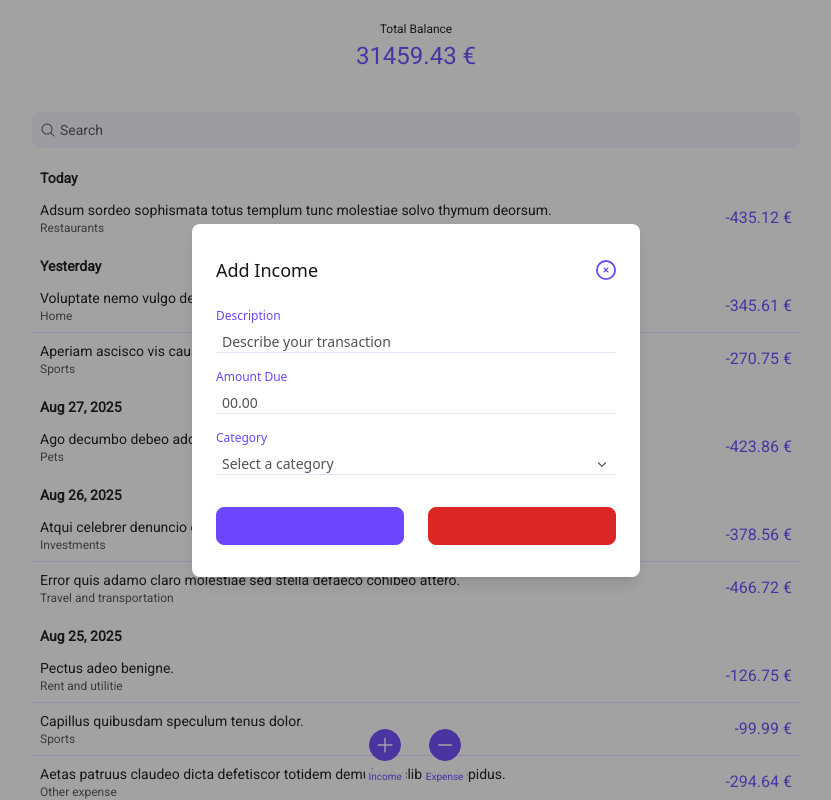
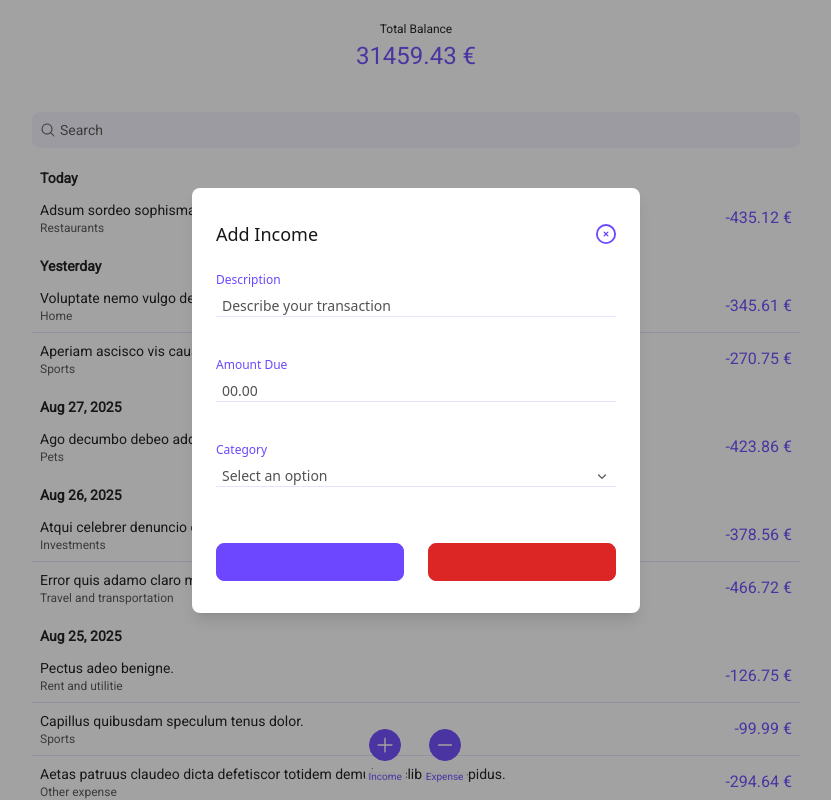
Before and after one commit to AzuZhou/finance-tracker, a Next.js app: page / in a window 1280 px wide. Both pictures are taken after a click on the button "Income". Shown: the top 800 px of the page, without its empty margins (224-1055 px from the left). Built offline with nearby package versions, Linux system fonts and the light colour scheme.

Commit message:
display field and form errors

```diff
--- a/eslint.config.js
+++ b/eslint.config.js
@@ -39,7 +39,8 @@ const eslintConfig = [
           "newlines-between": "always",
           alphabetize: { order: "asc", caseInsensitive: true }
         }
-      ]
+      ],
+      "no-duplicate-imports": "error"
     }
   },
   {
--- a/src/components/transactions/AddTransactionForm.tsx
+++ b/src/components/transactions/AddTransactionForm.tsx
@@ -7,77 +7,158 @@ import Form from "@/components/ui/Form";
 import FormInput from "@/components/ui/FormInput";
 import Select from "@/components/ui/Select";
 import { useTransactions } from "@/contexts/TransactionsContext";
-import { CATEGORIES } from "@/lib/contants";
+import { CATEGORIES, MAXIMUM_TRANSACTION_ABSOLUTE } from "@/lib/contants";
 import { TransactionType, CategoryType } from "@/lib/types";
 import calculateBalance from "@/lib/utils/calculateBalance";
 import canCreateTransaction from "@/lib/utils/canCreateTransaction";
 import getOptions from "@/lib/utils/getOptions";
+import validators from "@/lib/validators";
+
+type FieldState = { value: string; error: string | null };
+type FieldType = "category" | "amount" | "description";
+
+const initial = {
+  description: { value: "", error: null },
+  amount: { value: "", error: null },
+  category: { value: "", error: null }
+};
 
 const AddTransactionForm = ({ onClose, type }: { onClose: () => void; type: TransactionType }) => {
   const { transactions, addTransaction } = useTransactions();
 
-  const [description, setDescription] = useState("");
-  const [amount, setAmount] = useState("");
-  const [category, setCategory] = useState<CategoryType | null>(null);
+  const [formState, setFormState] = useState<null | "submitting" | "failure" | "error">(null);
+
+  const [fields, setFields] = useState<Record<string, FieldState>>(initial);
+
+  const updateField = (fieldName: FieldType, newValue: string) => {
+    setFields((prev) => {
+      const prevField = prev[fieldName];
+
+      const valueHasChanged = prevField.value !== newValue;
+
+      const nextError = formState === "error" && valueHasChanged ? null : prevField.error;
+
+      const nextField = { value: newValue, error: nextError };
+
+      if (nextField.value === prevField.value && nextField.error === prevField.error) {
+        return prev;
+      }
+
+      return { ...prev, [fieldName]: nextField };
+    });
+  };
+
+  const getFieldsWithErrors = () => {
+    let hasError = false;
+    const newFields = { ...fields };
+
+    const descriptionError = validators.description(fields.description.value);
+    if (descriptionError !== null) {
+      hasError = true;
+      newFields.description = {
+        ...fields.description,
+        error: descriptionError
+      };
+    }
+
+    const amountError = validators.amount(fields.amount.value);
+    if (amountError !== null) {
+      hasError = true;
+      newFields.amount = { ...fields.amount, error: amountError };
+    }
+
+    const categoryError = validators.category(fields.category.value);
+    if (categoryError !== null) {
+      hasError = true;
+      newFields.category = { ...fields.category, error: categoryError };
+    }
+
+    return hasError ? newFields : null;
+  };
 
   const handleSubmit = (e: React.FormEvent<HTMLFormElement>) => {
     e.preventDefault();
 
-    if (!amount || !description || !category) return;
+    const fieldsWithErrors = getFieldsWithErrors();
 
+    if (fieldsWithErrors === null) {
       const newTransaction = {
-      description,
-      amount: type === "expense" ? -parseFloat(amount) : +parseFloat(amount),
+        description: fields.description.value,
+        amount:
+          type === "expense" ? -parseFloat(fields.amount.value) : +parseFloat(fields.amount.value),
         type,
-      category,
+        category: fields.category.value !== null ? (fields.category.value as CategoryType) : "",
         id: faker.string.uuid(),
         date: new Date().toISOString().slice(0, 16)
       };
       const currentBalance = calculateBalance(transactions);
 
       if (canCreateTransaction(newTransaction, currentBalance)) {
+        setFormState("submitting");
         addTransaction(newTransaction);
+
+        setFields(initial);
+        setFormState(null);
+        onClose();
+      } else {
+        setFormState("failure");
       }
-
-    onClose();
+    } else {
+      setFields(fieldsWithErrors);
+      setFormState("error");
+    }
   };
 
   return (
+    <>
+      {formState === "failure" && (
+        <span className="mb-5 text-xs font-semibold text-[var(--error-color)]">
+          An error was encountered. Plese try again.
+        </span>
+      )}
+
       <Form
         onSubmit={handleSubmit}
         onClose={onClose}
         submitLabel={`Create new ${type}`}
         cancelLabel="Cancel transaction"
+        disabled={formState === "submitting" || formState === "failure"}
       >
         <FormInput
           label="Description"
           name="description"
-        value={description}
+          value={fields.description.value}
           placeholder="Describe your transaction"
           maxLength={30}
-        setValue={setDescription}
+          onChange={(value) => updateField("description", value)}
           validate={(value) => /^[a-zA-Z0-9\s.,!?'-]*$/.test(value)}
+          error={fields.description.error}
         />
 
         <FormInput
           label="Amount Due"
           name="amount"
           placeholder="00.00"
-        value={amount}
-        setValue={setAmount}
-        validate={(value) => /^\d*\.?\d{0,2}$/.test(value)}
+          value={fields.amount.value}
+          onChange={(value) => updateField("amount", value)}
+          validate={(value) => {
+            return (
+              /^\d*\.?\d{0,2}$/.test(value) && parseFloat(value) <= MAXIMUM_TRANSACTION_ABSOLUTE
+            );
+          }}
+          error={fields.amount.error}
         />
 
         <Select
           label="Category"
           name="category"
-        value={category}
-        setValue={setCategory}
-        defaultOption="Select a category"
+          value={fields.category.value}
+          onChange={(value) => updateField("category", value)}
           groupedOptions={getOptions(CATEGORIES, type)}
-        isMandatory
+          error={fields.category.error}
         />
       </Form>
+    </>
   );
 };
 
--- a/src/components/transactions/FilterTransactionsForm.tsx
+++ b/src/components/transactions/FilterTransactionsForm.tsx
@@ -11,6 +11,8 @@ import { CATEGORIES } from "@/lib/contants";
 import { TransactionFilters, DateRangeType, TransactionType, CategoryType } from "@/lib/types";
 import getOptions from "@/lib/utils/getOptions";
 
+const categoryDefault = { value: "default-category-option", label: "Select a category" };
+
 const FilterTransactionsForm = ({
   setFilters,
   onClose
@@ -19,7 +21,9 @@ const FilterTransactionsForm = ({
   onClose: () => void;
 }) => {
   const [description, setDescription] = useState("");
-  const [category, setCategory] = useState<CategoryType | null>(null);
+  const [category, setCategory] = useState<CategoryType | typeof categoryDefault.value>(
+    categoryDefault.value
+  );
   const [type, setType] = useState<TransactionType | null>(null);
   const [dateRange, setDateRange] = useState<DateRangeType>({
     from: null,
@@ -33,7 +37,7 @@ const FilterTransactionsForm = ({
   };
 
   useEffect(() => {
-    setCategory(null);
+    setCategory(categoryDefault.value);
   }, [type]);
 
   return (
@@ -44,7 +48,7 @@ const FilterTransactionsForm = ({
         value={description}
         placeholder="Describe your transaction"
         maxLength={30}
-        setValue={setDescription}
+        onChange={setDescription}
         validate={(value) => /^[a-zA-Z0-9\s.,!?'-]*$/.test(value)}
       />
 
@@ -61,8 +65,9 @@ const FilterTransactionsForm = ({
         label="Category"
         name="category"
         value={category}
-        setValue={setCategory}
-        defaultOption="Select a category"
+        onChange={setCategory}
+        defaultLabel={categoryDefault.label}
+        defaultValue={categoryDefault.value}
         groupedOptions={getOptions(CATEGORIES, type)}
       />
 
--- a/src/components/ui/Button.tsx
+++ b/src/components/ui/Button.tsx
@@ -24,7 +24,7 @@ const Button = ({
   return (
     <button
       type={type}
-      className={`w-full cursor-pointer rounded-lg border py-3.5 text-sm font-medium sm:py-2 ${variantStyles[variant as ButtonVariant]} ${disabled ? "cursor-not-allowed" : ""}}`}
+      className={`w-full cursor-pointer rounded-lg border py-3.5 text-sm font-medium sm:py-2 ${variantStyles[variant as ButtonVariant]} ${disabled ? "cursor-not-allowed opacity-50" : ""}}`}
       disabled={disabled}
       {...props}
     >
--- a/src/components/ui/Form.tsx
+++ b/src/components/ui/Form.tsx
@@ -8,6 +8,7 @@ export type FormProps = {
   onClose: () => void;
   submitLabel?: string;
   cancelLabel?: string;
+  disabled?: boolean;
 };
 
 const Form = ({
@@ -15,13 +16,16 @@ const Form = ({
   onSubmit,
   onClose,
   submitLabel = "Accept",
-  cancelLabel = "Cancel"
+  cancelLabel = "Cancel",
+  disabled = false
 }: FormProps) => {
   return (
     <form onSubmit={onSubmit} className="flex flex-col gap-4">
       {children}
       <div className="mt-4 flex flex-col gap-4 sm:flex-row sm:justify-center sm:gap-6">
-        <Button type="submit">{submitLabel}</Button>
+        <Button type="submit" disabled={disabled}>
+          {submitLabel}
+        </Button>
         <Button type="button" variant="secondary" onClick={onClose}>
           {cancelLabel}
         </Button>
--- a/src/components/ui/FormInput.tsx
+++ b/src/components/ui/FormInput.tsx
@@ -2,19 +2,19 @@
 
 type FormInputType = {
   name: string;
-  value: string;
+  value: string | null;
   placeholder: string;
   label: string;
-  setValue: (value: string) => void;
+  onChange: (value: string) => void;
   validate?: (value: string) => boolean;
   maxLength?: number;
-  error?: string;
+  error?: string | null;
   type?: string;
 };
 
 const FormInput = ({
   value,
-  setValue,
+  onChange,
   name,
   placeholder,
   label,
@@ -23,19 +23,18 @@ const FormInput = ({
   error,
   type = "text"
 }: FormInputType) => {
-  const handleChage = (e: React.ChangeEvent<HTMLInputElement>) => {
+  const handleChange = (e: React.ChangeEvent<HTMLInputElement>) => {
     const { value } = e.target;
 
     if (validate && !validate(value)) return;
-
     if (maxLength && value.length > maxLength) return;
 
-    setValue(value);
+    onChange(value);
   };
 
   return (
-    <div className="flex flex-col gap-2">
-      <label htmlFor={`${name}-input`} className="text-xs text-[var(--primary-color)]">
+    <div className="flex flex-col">
+      <label htmlFor={`${name}-input`} className="mb-2 text-xs text-[var(--primary-color)]">
         {label}
       </label>
       <input
@@ -44,10 +43,13 @@ const FormInput = ({
         id={`${name}-input`}
         name={name}
         placeholder={placeholder}
-        value={value}
-        onChange={handleChage}
+        value={value === null ? "" : value}
+        onChange={handleChange}
       />
-      {error && <span className="text-xs text-[var(--error-color)]">{error}</span>}
+
+      {error !== undefined && (
+        <span className="mt-2 min-h-4 text-[10px] text-[var(--error-color)]">{error ?? ""}</span>
+      )}
     </div>
   );
 };
--- a/src/components/ui/Select.tsx
+++ b/src/components/ui/Select.tsx
@@ -10,41 +10,44 @@ import {
 } from "@headlessui/react";
 import { ChevronDownIcon } from "@heroicons/react/20/solid";
 
-import { GroupedOptions } from "@/lib/types";
+import { CategoryType, GroupedOptions } from "@/lib/types";
 
 type SelectProps = {
   label: string;
   name: string;
-  setValue: (value: string | null) => void;
-  defaultOption: string;
-  value: string | null;
+  onChange: (value: CategoryType) => void;
+  defaultValue?: string;
+  defaultLabel?: string;
+  value: CategoryType;
   groupedOptions: GroupedOptions;
-  isMandatory?: boolean;
   disabled?: boolean;
+  error?: string | null;
 };
 
 const Select = ({
   label,
   name,
-  setValue,
+  onChange,
   value,
-  defaultOption,
+  defaultLabel = "Select an option",
+  defaultValue,
   groupedOptions,
-  isMandatory,
-  disabled
+  disabled,
+  error
 }: SelectProps) => {
   const selectedOptionLabel =
     groupedOptions.flatMap((group) => group.options).find((opt) => opt.value === value)?.label ??
-    defaultOption;
+    defaultLabel;
   const multipleOptionGroups = groupedOptions.length > 1;
 
   return (
-    <Field className="flex flex-col gap-2 data-disabled:opacity-50" disabled={disabled}>
-      <Label className="text-xs text-[var(--primary-color)]">{label}</Label>
+    <div className="flex flex-col">
+      <Field className="flex flex-col data-disabled:opacity-50" disabled={disabled}>
+        <Label className="mb-2 text-xs text-[var(--primary-color)]">{label}</Label>
 
-      <Listbox name={name} value={value} onChange={setValue}>
+        <Listbox name={name} onChange={onChange}>
           <ListboxButton
-          value={value === null ? undefined : value}
+            value={value}
             className={`relative border-b-1 border-[var(--secondary-color)] text-start indent-1.5 text-sm data-disabled:cursor-not-allowed ${value ? "" : "text-[var(--text-muted)]"}`}
           >
             {selectedOptionLabel}
@@ -59,15 +62,13 @@ const Select = ({
             transition
             className="max-h-36 w-(--button-width) overflow-y-auto rounded-b-sm border border-[var(--foreground)] bg-[var(--foreground)] px-2"
           >
-          {!isMandatory && (
             <ListboxOption
-              key={"default-option-select"}
-              value={null}
+              key={defaultValue}
+              value={defaultValue ?? null}
               className="text-[var(--primary-color) mt-2 cursor-default py-1 text-sm text-[var(--text-muted)] data-[headlessui-state~=active]:text-[var(--primary-color)] data-[headlessui-state~=selected]:text-[var(--primary-color)]"
             >
-              {defaultOption}
+              {defaultLabel}
             </ListboxOption>
-          )}
 
             {groupedOptions.map(({ groupLabel, options }) => (
               <div
@@ -94,6 +95,11 @@ const Select = ({
           </ListboxOptions>
         </Listbox>
       </Field>
+
+      {error !== undefined && (
+        <span className="mt-2 min-h-4 text-[10px] text-[var(--error-color)]">{error ?? ""}</span>
+      )}
+    </div>
   );
 };
 
--- a/src/lib/contants.ts
+++ b/src/lib/contants.ts
@@ -23,13 +23,13 @@ const CATEGORIES = {
 const MAXIMUM_NEGATIVE_BALANCE = -100;
 const MAXIMUM_BALANCE = 100000000;
 
-const MINIMUM_TRANSACTION = 0;
+const MINIMUM_TRANSACTION_ABSOLUTE = 0;
 const MAXIMUM_TRANSACTION_ABSOLUTE = 5000;
 
 export {
   CATEGORIES,
   MAXIMUM_NEGATIVE_BALANCE,
   MAXIMUM_BALANCE,
-  MINIMUM_TRANSACTION,
+  MINIMUM_TRANSACTION_ABSOLUTE,
   MAXIMUM_TRANSACTION_ABSOLUTE
 };
--- a/src/lib/types.ts
+++ b/src/lib/types.ts
@@ -31,3 +31,7 @@ export type TransactionFilters = {
   dateRange?: DateRangeType;
   category?: CategoryType | null;
 };
+
+export type InputField = { value: string; error: string | null };
+
+export type SelectField = { value: CategoryType | null; error: string | null };
--- /dev/null
+++ b/src/lib/utils/isValidAbsolute.ts
@@ -0,0 +1,7 @@
+import { MAXIMUM_TRANSACTION_ABSOLUTE } from "../contants";
+
+const isValidAbsolute = (amount: number) => {
+  return Math.abs(amount) <= MAXIMUM_TRANSACTION_ABSOLUTE;
+};
+
+export default isValidAbsolute;
--- /dev/null
+++ b/src/lib/validators.ts
@@ -0,0 +1,21 @@
+import isValidAbsolute from "@/lib/utils/isValidAbsolute";
+
+const validators = {
+  description: (value: string) => {
+    const isValid = value.trim().length > 0;
+    return isValid ? null : "Please add a description for your transaction";
+  },
+  amount: (value: string) => {
+    const amount = parseFloat(value);
+    if (value && isNaN(amount)) return "An amount needs to be specified";
+    const isValidAmount = isValidAbsolute(parseFloat(value));
+    if (!isValidAmount) return "This amount exceeds the transaction limit";
+
+    return null;
+  },
+  category: (value: string | null) => {
+    return value ? null : "Please select a category.";
+  }
+};
+
+export default validators;
```
Also changed, not shown: src/lib/utils/canCreateTransaction.ts (+3 -8 lines). Lines whose indentation alone changed are shown as unchanged.
